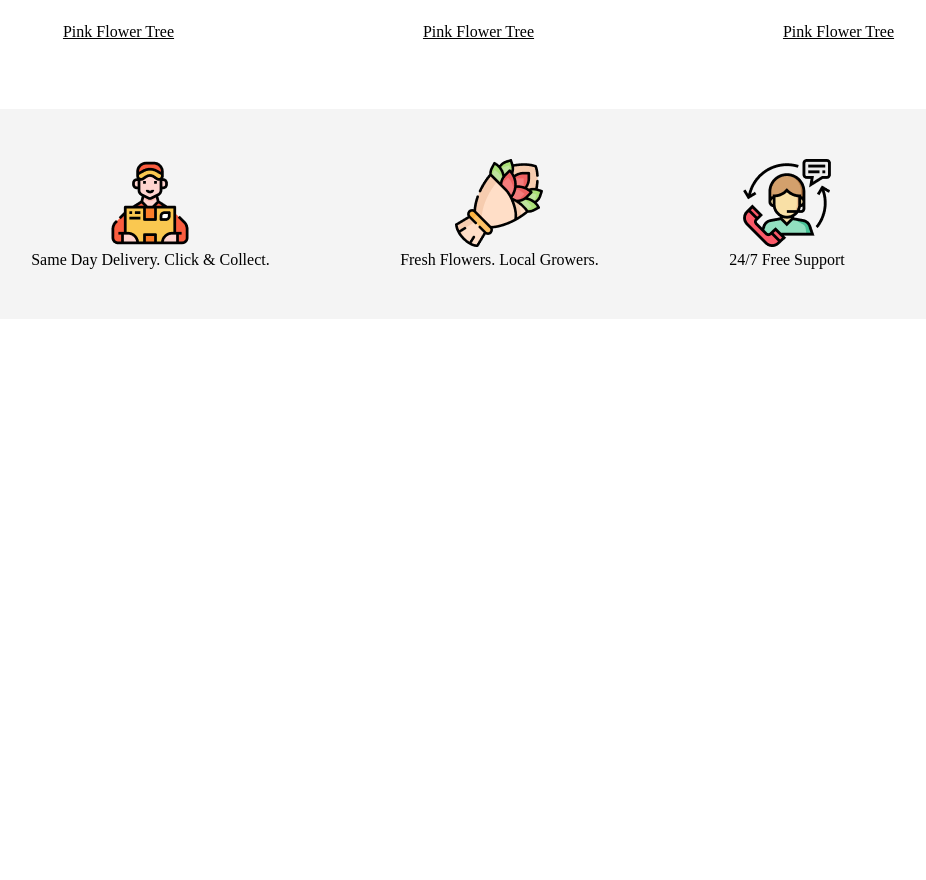
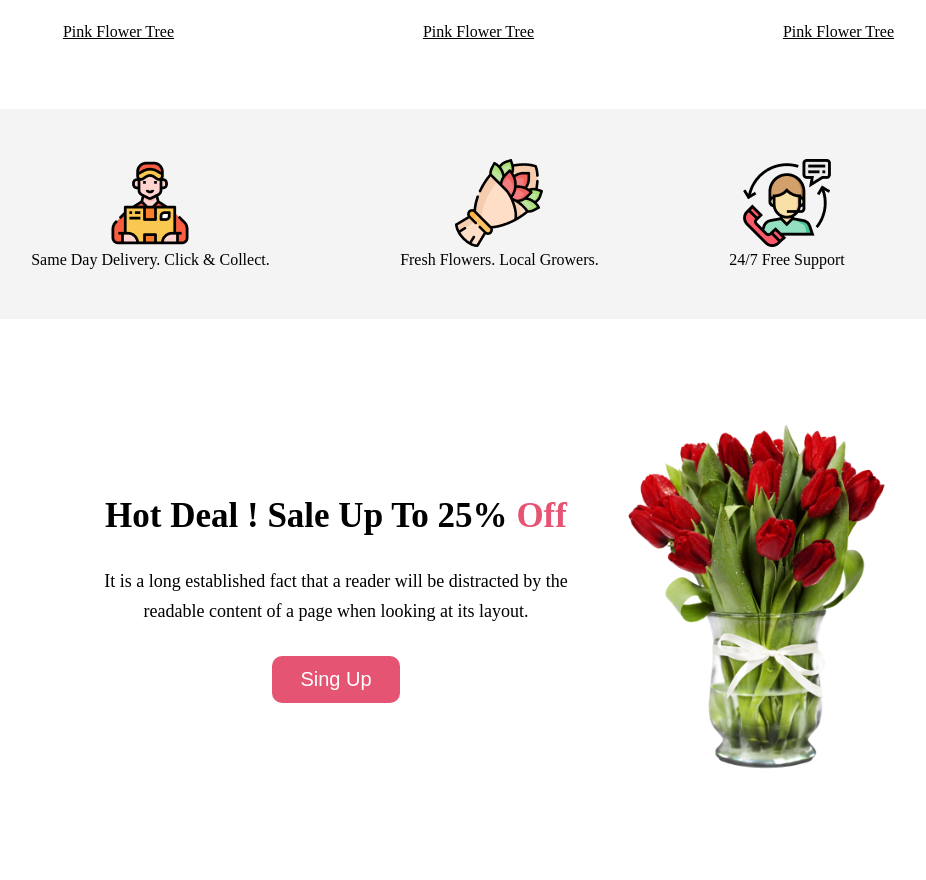
Before and after one commit to sadimridha1/flower-shop-website, a plain HTML site: page index.html in a window 1280 px wide. Shown: the part 1502-2382 px from the top of the page, without its empty margins (154-1080 px from the left). Before the commit the page ends 1921 px from the top, so only its background shows below. Drawn offline with Linux system fonts and the light colour scheme.

Commit message:
added hot deal seection

```diff
--- a/index.html
+++ b/index.html
@@ -64,6 +64,20 @@
                 </div>
             </div>
         </section>
+
+<!--Hot Deal section start-->
+        <section>
+            <div class="hot-deal">
+                <div class="hot-deal-des">
+                    <h4>Hot Deal ! Sale Up To 25% <span class="off">Off</span></h4>
+                    <p>It is a long established fact that a reader will be distracted by the readable content of a page when looking at its layout.</p>
+                    <button class="hot-deal-btn">Sing Up</button>
+                </div>
+                <div class="hot-deal-image">
+                    <img class="imgg" src="./Flower Asset/pngwing 8.png" alt="Hot deal picture">
+                </div>
+            </div>
+        </section>
     </main>
 </body>
 </html>
--- a/style.css
+++ b/style.css
@@ -138,3 +138,51 @@
 .intro .div{
     text-align: center;
 }
+
+
+/* Hot Deal section CSS */
+.hot-deal{
+    display: flex;
+    justify-content: space-around;
+    align-items: center;
+    max-width: 815px;
+    margin: auto;
+    padding-bottom: 100px;
+}
+
+.hot-deal .hot-deal-des h4{
+    font-size: 35px;
+    text-align: center;
+}
+
+.hot-deal .hot-deal-des{
+    text-align: center;
+}
+
+.hot-deal .hot-deal-des .off{
+    color: #E55473;
+}
+
+.hot-deal .hot-deal-des p{
+    font-size: 18px;
+    line-height: 30px;
+    text-align: center;
+    padding: 30px 0px;
+}
+
+.hot-deal .hot-deal-image{
+    padding-left: 30px;
+}
+.hot-deal .hot-deal-image .imgg{
+    width: 270px;
+}
+
+.hot-deal .hot-deal-btn{
+    background-color:#E55473;
+    color: #fff;
+    padding: 12px 28px;
+    font-size: 20px;
+    border: none;
+    border-radius: 10px;
+    /* text-align: center; */
+}
```
Also changed, not shown: Flower Asset/shop-1-img.jpg (added), Flower Asset/shop-2-img.jpg (added), Flower Asset/shop-3-img.jpg (added), Flower Asset/shop-7-img.jpg (added).
